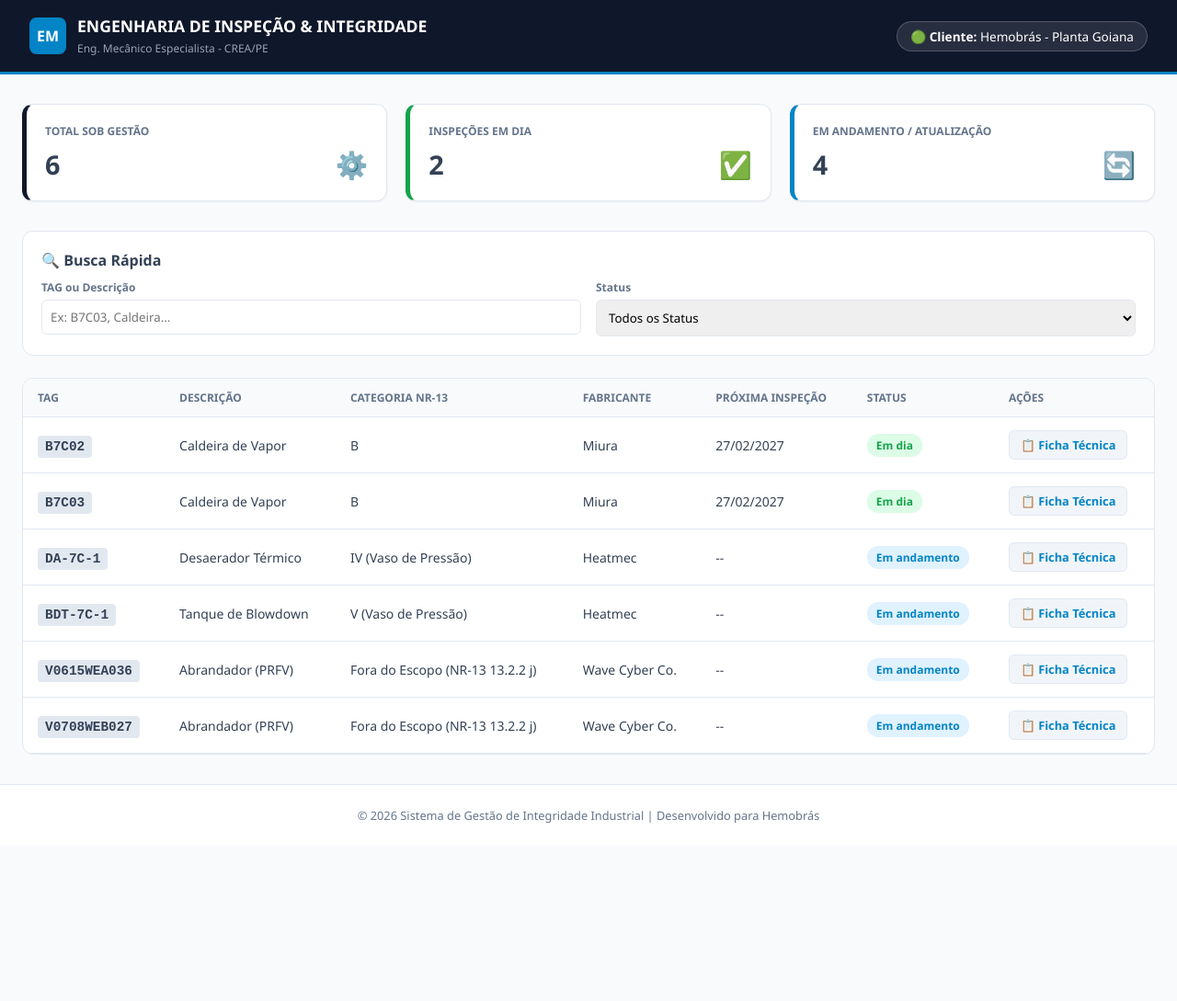
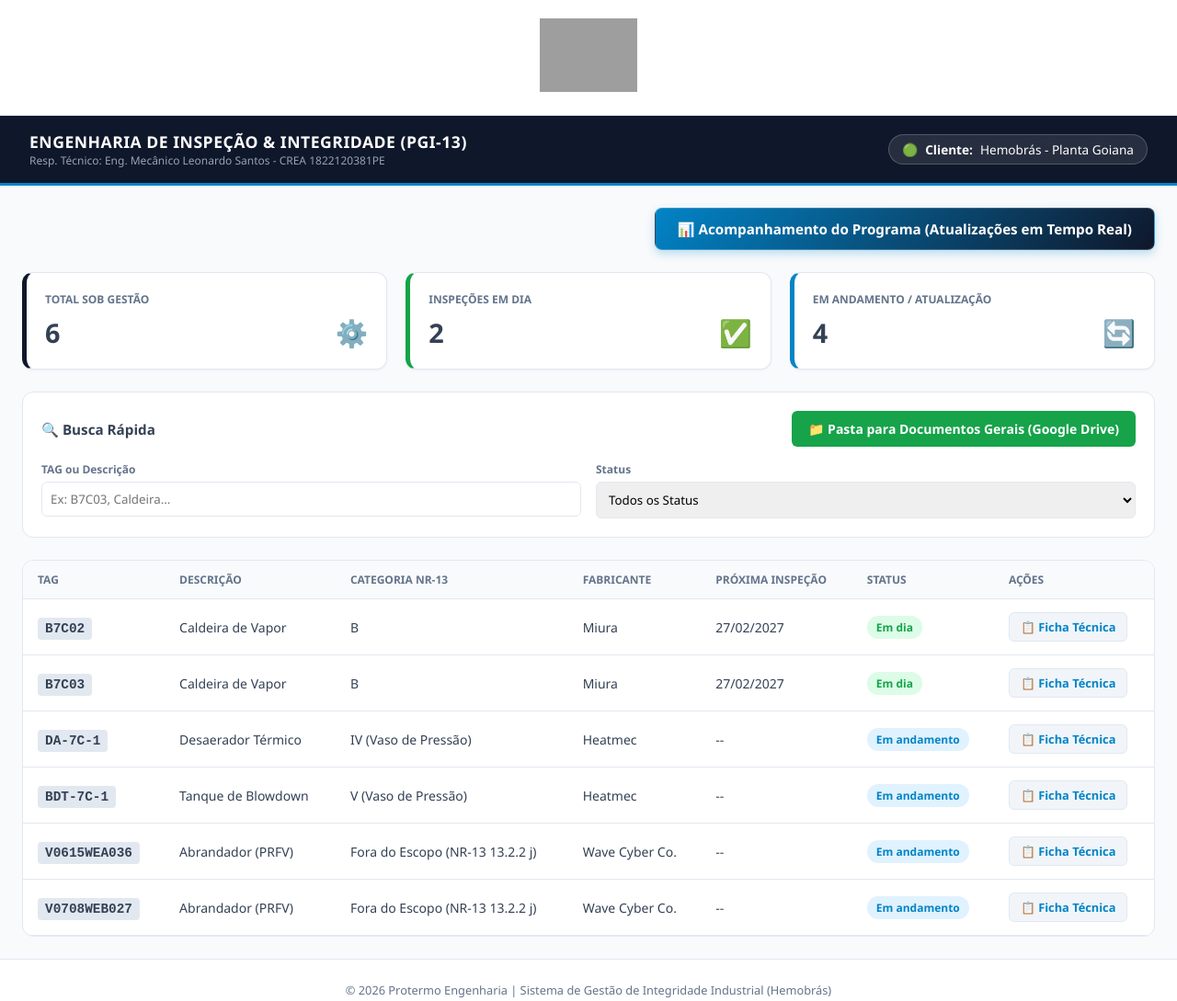
Before and after one commit to protermo-svg/Projeto-Portal-Hemobr-s, a plain HTML site: page index.html in a window 1280 px wide. Shown: the whole page at 92% size. Before the commit the page ends 920 px from the top, so only its background shows below. Drawn offline with Linux system fonts and the light colour scheme; grey boxes are pictures that could not be loaded.

Commit message:
Update index.html

```diff
--- a/index.html
+++ b/index.html
@@ -3,11 +3,12 @@
 <head>
     <meta charset="UTF-8">
     <meta name="viewport" content="width=device-width, initial-scale=1.0">
-    <title>Portal do Cliente - Hemobrás | Gestão de Integridade Industrial</title>
+    <title>Portal do Cliente - Hemobrás | PGI-13 Protermo Engenharia</title>
     <style>
         :root {
             --primary: #0f172a;
             --accent: #0284c7;
+            --accent-hover: #0369a1;
             --bg-body: #f8fafc;
             --card-bg: #ffffff;
             --text-main: #334155;
@@ -27,14 +28,75 @@
         * { box-sizing: border-box; margin: 0; padding: 0; font-family: 'Segoe UI', system-ui, sans-serif; }
         body { background-color: var(--bg-body); color: var(--text-main); display: flex; flex-direction: column; min-height: 100vh; }
 
-        .navbar { background-color: var(--primary); color: #ffffff; padding: 1rem 2rem; display: flex; justify-content: space-between; align-items: center; border-bottom: 3px solid var(--accent); }
+        /* BANNER DO TOPO COM A LOGO DA PROTERMO ENGENHARIA */
+        .top-banner {
+            background-color: #ffffff;
+            padding: 1.25rem;
+            text-align: center;
+            border-bottom: 1px solid var(--border-color);
+            box-shadow: 0 1px 3px rgba(0,0,0,0.05);
+        }
+        .top-banner img {
+            max-height: 80px;
+            width: auto;
+            object-fit: contain;
+        }
+
+        /* NAVBAR PRINCIPAL */
+        .navbar {
+            background-color: var(--primary);
+            color: #ffffff;
+            padding: 1rem 2rem;
+            display: flex;
+            justify-content: space-between;
+            align-items: center;
+            border-bottom: 3px solid var(--accent);
+        }
         .brand { display: flex; align-items: center; gap: 12px; }
-        .brand-logo { background: var(--accent); width: 40px; height: 40px; border-radius: 8px; display: flex; align-items: center; justify-content: center; font-weight: bold; color: white; }
-        .client-badge { background: rgba(255, 255, 255, 0.1); padding: 6px 14px; border-radius: 20px; font-size: 0.85rem; border: 1px solid rgba(255, 255, 255, 0.2); }
+        .brand-text h1 { font-size: 1.1rem; font-weight: 700; letter-spacing: 0.5px; }
+        .brand-text span { font-size: 0.75rem; color: #94a3b8; display: block; }
 
-        .container { max-width: 1400px; margin: 2rem auto; padding: 0 1.5rem; width: 100%; flex: 1; }
+        .client-badge {
+            background: rgba(255, 255, 255, 0.1);
+            padding: 6px 14px;
+            border-radius: 20px;
+            font-size: 0.85rem;
+            border: 1px solid rgba(255, 255, 255, 0.2);
+            display: flex;
+            align-items: center;
+            gap: 8px;
+        }
 
-        .summary-grid { display: grid; grid-template-columns: repeat(auto-fit, minmax(200px, 1fr)); gap: 1.25rem; margin-bottom: 2rem; }
+        .container { max-width: 1400px; margin: 1.5rem auto; padding: 0 1.5rem; width: 100%; flex: 1; }
+
+        /* BOTÃO DE ACOMPANHAMENTO EM TEMPO REAL */
+        .action-bar-top {
+            margin-bottom: 1.5rem;
+            display: flex;
+            justify-content: flex-end;
+        }
+        .btn-live-updates {
+            background: linear-gradient(135deg, #0284c7, #0f172a);
+            color: white;
+            padding: 12px 24px;
+            border-radius: 8px;
+            font-weight: 700;
+            font-size: 0.95rem;
+            text-decoration: none;
+            display: inline-flex;
+            align-items: center;
+            gap: 10px;
+            box-shadow: 0 4px 10px rgba(2, 132, 199, 0.25);
+            transition: all 0.2s ease;
+            border: 1px solid rgba(255,255,255,0.2);
+        }
+        .btn-live-updates:hover {
+            transform: translateY(-2px);
+            box-shadow: 0 6px 15px rgba(2, 132, 199, 0.35);
+        }
+
+        /* RESUMO DA GESTÃO */
+        .summary-grid { display: grid; grid-template-columns: repeat(auto-fit, minmax(200px, 1fr)); gap: 1.25rem; margin-bottom: 1.5rem; }
         .stat-card { background: var(--card-bg); padding: 1.25rem; border-radius: 12px; border: 1px solid var(--border-color); box-shadow: 0 1px 3px rgba(0,0,0,0.05); }
         .stat-card.info { border-left: 5px solid var(--primary); }
         .stat-card.ok { border-left: 5px solid var(--status-ok); }
@@ -42,11 +104,30 @@
         .stat-card .label { font-size: 0.75rem; font-weight: 700; color: var(--text-muted); text-transform: uppercase; margin-bottom: 8px; }
         .stat-card .number { font-size: 1.8rem; font-weight: 700; display: flex; justify-content: space-between; align-items: center; }
 
+        /* PAINEL DE BUSCA E BOTÃO PASTA GERAL */
         .filter-panel { background: var(--card-bg); border: 1px solid var(--border-color); border-radius: 12px; padding: 1.25rem; margin-bottom: 1.5rem; }
+        .filter-header { display: flex; justify-content: space-between; align-items: center; margin-bottom: 1rem; flex-wrap: wrap; gap: 10px; }
         .filter-grid { display: grid; grid-template-columns: repeat(auto-fit, minmax(200px, 1fr)); gap: 1rem; }
         .form-group { display: flex; flex-direction: column; gap: 5px; }
         .form-group label { font-size: 0.75rem; font-weight: 600; color: var(--text-muted); }
         .form-group input, .form-group select { padding: 9px; border: 1px solid var(--border-color); border-radius: 6px; outline: none; }
+
+        .btn-drive-general {
+            background-color: #16a34a;
+            color: white;
+            padding: 10px 18px;
+            border-radius: 6px;
+            font-weight: 600;
+            font-size: 0.875rem;
+            text-decoration: none;
+            display: inline-flex;
+            align-items: center;
+            gap: 8px;
+            transition: background 0.2s;
+        }
+        .btn-drive-general:hover {
+            background-color: #15803d;
+        }
 
         .table-card { background: var(--card-bg); border-radius: 12px; border: 1px solid var(--border-color); overflow-x: auto; }
         table { width: 100%; border-collapse: collapse; text-align: left; font-size: 0.875rem; }
@@ -75,24 +156,32 @@
         .spec-item span:first-child { color: var(--text-muted); font-weight: 600; }
 
         .doc-list { list-style: none; margin-top: 8px; }
-        .doc-list li { font-size: 0.85rem; margin-bottom: 6px; display: flex; align-items: center; gap: 6px; }
+        .doc-list li { font-size: 0.85rem; margin-bottom: 8px; display: flex; align-items: center; gap: 6px; }
         .doc-list a { color: var(--accent); text-decoration: none; font-weight: 600; }
+        .doc-list a:hover { text-decoration: underline; }
 
         footer { text-align: center; padding: 1.5rem; color: var(--text-muted); font-size: 0.8rem; border-top: 1px solid var(--border-color); background: #ffffff; margin-top: auto; }
 
         @media (max-width: 768px) {
+            .navbar { flex-direction: column; align-items: flex-start; gap: 10px; }
             .modal-body { grid-template-columns: 1fr; }
+            .action-bar-top { justify-content: center; }
         }
     </style>
 </head>
 <body>
 
+    <!-- BANNER SUPERIOR CENTRALIZADO COM A SUA LOGO -->
+    <div class="top-banner">
+        <img src="https://raw.githubusercontent.com/protermo-svg/Projeto-Portal-Hemobr-s/main/logo.png" alt="Protermo Engenharia" onerror="this.onerror=null; this.src='https://protermoengenharia.com.br/wp-content/uploads/2020/06/logo-protermo.png';">
+    </div>
+
+    <!-- NAVBAR PRINCIPAL -->
     <header class="navbar">
         <div class="brand">
-            <div class="brand-logo">EM</div>
-            <div>
-                <h1 style="font-size: 1.1rem;">ENGENHARIA DE INSPEÇÃO & INTEGRIDADE</h1>
-                <span style="font-size: 0.75rem; color: #94a3b8;">Eng. Mecânico Especialista - CREA/PE</span>
+            <div class="brand-text">
+                <h1>ENGENHARIA DE INSPEÇÃO & INTEGRIDADE (PGI-13)</h1>
+                <span>Resp. Técnico: Eng. Mecânico Leonardo Santos - CREA 1822120381PE</span>
             </div>
         </div>
         <div class="client-badge">
@@ -101,6 +190,13 @@
     </header>
 
     <div class="container">
+
+        <!-- BOTÃO 2: ACOMPANHAMENTO EM TEMPO REAL DAS VISITAS E ATUALIZAÇÕES -->
+        <div class="action-bar-top">
+            <a href="#" target="_blank" class="btn-live-updates">
+                📊 Acompanhamento do Programa (Atualizações em Tempo Real)
+            </a>
+        </div>
 
         <!-- RESUMO DA GESTÃO -->
         <section class="summary-grid">
@@ -118,9 +214,17 @@
             </div>
         </section>
 
-        <!-- FILTROS -->
+        <!-- FILTROS E BOTÃO 3: PASTA DE DOCUMENTOS GERAIS -->
         <section class="filter-panel">
-            <div style="font-weight: bold; margin-bottom: 10px;">🔍 Busca Rápida</div>
+            <div class="filter-header">
+                <div style="font-weight: bold; font-size: 0.95rem;">🔍 Busca Rápida</div>
+
+                <!-- BOTÃO 3: PASTA DRIVE GERAL -->
+                <a href="https://drive.google.com" target="_blank" class="btn-drive-general">
+                    📁 Pasta para Documentos Gerais (Google Drive)
+                </a>
+            </div>
+
             <div class="filter-grid">
                 <div class="form-group">
                     <label>TAG ou Descrição</label>
@@ -137,7 +241,7 @@
             </div>
         </section>
 
-        <!-- TABELA DE EQUIPAMENTOS REAL DA PLANILHA -->
+        <!-- TABELA DE EQUIPAMENTOS -->
         <div class="table-card">
             <table id="table-equip">
                 <thead>
@@ -159,7 +263,7 @@
                         <td>Miura</td>
                         <td>27/02/2027</td>
                         <td><span class="status-pill em-dia">Em dia</span></td>
-                        <td><button class="btn-ficha" onclick="openModal('B7C02', 'Caldeira de Vapor', 'B', 'Miura', '2022', 'BR01050080', 'LX300SG', '11,95 Kgf/cm²', '17,9 Kgf/cm²', '1694 Kgv/h', 'Gás Natural (GN)', 'ASME Sec. I 2019', '27/02/2027', 'Em dia')">📋 Ficha Técnica</button></td>
+                        <td><button class="btn-ficha" onclick="openModal('B7C02', 'Caldeira de Vapor', 'B', 'Miura', '2022', 'BR01050080', 'LX300SG', '11,95 Kgf/cm²', '17,9 Kgf/cm²', '1694 Kgv/h', 'Gás Natural (GN)', 'ASME Sec. I 2019', '27/02/2027', 'Em dia', 'caldeira')">📋 Ficha Técnica</button></td>
                     </tr>
                     <tr>
                         <td><span class="tag-badge">B7C03</span></td>
@@ -168,7 +272,7 @@
                         <td>Miura</td>
                         <td>27/02/2027</td>
                         <td><span class="status-pill em-dia">Em dia</span></td>
-                        <td><button class="btn-ficha" onclick="openModal('B7C03', 'Caldeira de Vapor', 'B', 'Miura', '2022', 'BR01050081', 'LX300SG', '11,95 Kgf/cm²', '17,9 Kgf/cm²', '4694 Kgv/h', 'Gás Natural (GN)', 'ASME Sec. I 2019', '27/02/2027', 'Em dia')">📋 Ficha Técnica</button></td>
+                        <td><button class="btn-ficha" onclick="openModal('B7C03', 'Caldeira de Vapor', 'B', 'Miura', '2022', 'BR01050081', 'LX300SG', '11,95 Kgf/cm²', '17,9 Kgf/cm²', '4694 Kgv/h', 'Gás Natural (GN)', 'ASME Sec. I 2019', '27/02/2027', 'Em dia', 'caldeira')">📋 Ficha Técnica</button></td>
                     </tr>
                     <tr>
                         <td><span class="tag-badge">DA-7C-1</span></td>
@@ -177,7 +281,7 @@
                         <td>Heatmec</td>
                         <td>--</td>
                         <td><span class="status-pill em-andamento">Em andamento</span></td>
-                        <td><button class="btn-ficha" onclick="openModal('DA-7C-1', 'Desaerador Térmico', 'IV', 'Heatmec', '2022', 'OS 6355-22', 'Horizontal', '3,0 Kgf/cm²', '4,5 Kgf/cm²', '10 m³/h', 'Vapor / Água', 'ASME VIII div 1/2021', '--', 'Em andamento')">📋 Ficha Técnica</button></td>
+                        <td><button class="btn-ficha" onclick="openModal('DA-7C-1', 'Desaerador Térmico', 'IV', 'Heatmec', '2022', 'OS 6355-22', 'Horizontal', '3,0 Kgf/cm²', '4,5 Kgf/cm²', '10 m³/h', 'Vapor / Água', 'ASME VIII div 1/2021', '--', 'Em andamento', 'desaerador')">📋 Ficha Técnica</button></td>
                     </tr>
                     <tr>
                         <td><span class="tag-badge">BDT-7C-1</span></td>
@@ -186,7 +290,7 @@
                         <td>Heatmec</td>
                         <td>--</td>
                         <td><span class="status-pill em-andamento">Em andamento</span></td>
-                        <td><button class="btn-ficha" onclick="openModal('BDT-7C-1', 'Tanque de Blowdown', 'V', 'Heatmec', '2022', 'OS 6355-22', 'Vertical', '2,0 Kgf/cm²', '3,0 Kgf/cm²', '1 m³', 'Purga de Caldeira', 'ASME VIII Div. 1', '--', 'Em andamento')">📋 Ficha Técnica</button></td>
+                        <td><button class="btn-ficha" onclick="openModal('BDT-7C-1', 'Tanque de Blowdown', 'V', 'Heatmec', '2022', 'OS 6355-22', 'Vertical', '2,0 Kgf/cm²', '3,0 Kgf/cm²', '1 m³', 'Purga de Caldeira', 'ASME VIII Div. 1', '--', 'Em andamento', 'blowdown')">📋 Ficha Técnica</button></td>
                     </tr>
                     <tr>
                         <td><span class="tag-badge">V0615WEA036</span></td>
@@ -195,7 +299,7 @@
                         <td>Wave Cyber Co.</td>
                         <td>--</td>
                         <td><span class="status-pill em-andamento">Em andamento</span></td>
-                        <td><button class="btn-ficha" onclick="openModal('V0615WEA036', 'Abrandador de Água', 'Fora do Escopo NR-13', 'Wave Cyber Co.', '2021', 'S/N', 'Vaso de Fibra (PRFV)', '10,5 Kgf/cm²', '11,5 Kgf/cm²', 'Tratamento de Água', 'Água Bruta', 'ASME X/2010', '--', 'Em andamento')">📋 Ficha Técnica</button></td>
+                        <td><button class="btn-ficha" onclick="openModal('V0615WEA036', 'Abrandador de Água', 'Fora do Escopo NR-13', 'Wave Cyber Co.', '2021', 'S/N', 'Vaso de Fibra (PRFV)', '10,5 Kgf/cm²', '11,5 Kgf/cm²', 'Tratamento de Água', 'Água Bruta', 'ASME X/2010', '--', 'Em andamento', 'abrandador')">📋 Ficha Técnica</button></td>
                     </tr>
                     <tr>
                         <td><span class="tag-badge">V0708WEB027</span></td>
@@ -204,7 +308,7 @@
                         <td>Wave Cyber Co.</td>
                         <td>--</td>
                         <td><span class="status-pill em-andamento">Em andamento</span></td>
-                        <td><button class="btn-ficha" onclick="openModal('V0708WEB027', 'Abrandador de Água', 'Fora do Escopo NR-13', 'Wave Cyber Co.', '2021', 'S/N', 'Vaso de Fibra (PRFV)', '10,5 Kgf/cm²', '11,5 Kgf/cm²', 'Tratamento de Água', 'Água Bruta', 'ASME X/2010', '--', 'Em andamento')">📋 Ficha Técnica</button></td>
+                        <td><button class="btn-ficha" onclick="openModal('V0708WEB027', 'Abrandador de Água', 'Fora do Escopo NR-13', 'Wave Cyber Co.', '2021', 'S/N', 'Vaso de Fibra (PRFV)', '10,5 Kgf/cm²', '11,5 Kgf/cm²', 'Tratamento de Água', 'Água Bruta', 'ASME X/2010', '--', 'Em andamento', 'abrandador')">📋 Ficha Técnica</button></td>
                     </tr>
                 </tbody>
             </table>
@@ -212,7 +316,7 @@
 
     </div>
 
-    <!-- MODAL / POP-UP DA FICHA TÉCNICA DO EQUIPAMENTO -->
+    <!-- MODAL / POP-UP DA FICHA TÉCNICA -->
     <div id="fichaModal" class="modal-overlay">
         <div class="modal-card">
             <div class="modal-header">
@@ -237,7 +341,7 @@
                     <div class="spec-item"><span>Categoria NR-13:</span> <strong id="m-cat">--</strong></div>
                 </div>
 
-                <!-- DOCUMENTAÇÃO E STATUS -->
+                <!-- DOCUMENTAÇÃO DINÂMICA FILTRADA POR TIPO DE EQUIPAMENTO -->
                 <div class="spec-box">
                     <div class="spec-title">Documentação & Integridade</div>
                     <div class="spec-item"><span>Status Atual:</span> <span id="m-status">--</span></div>
@@ -245,14 +349,8 @@
 
                     <div style="margin-top: 15px;">
                         <div class="spec-title">Documentação Necessária / Checklist</div>
-                        <ul class="doc-list">
-                            <li>📄 <a href="#">Relatórios de Inspeção (PDF)</a></li>
-                            <li>📘 <a href="#">Prontuário do Equipamento</a></li>
-                            <li>📐 <a href="#">Projeto de Instalação</a></li>
-                            <li>📜 <a href="#">Certificados PSV e Manômetros</a></li>
-                            <li>📙 <a href="#">Manual de Operação / Procedimentos</a></li>
-                            <li>📗 <a href="#">Livro de Registro de Segurança</a></li>
-                            <li>🎓 <a href="#">Treinamento de Operadores</a></li>
+                        <ul class="doc-list" id="m-doc-container">
+                            <!-- Os links serão inseridos dinamicamente de acordo com o tipo de equipamento -->
                         </ul>
                     </div>
                 </div>
@@ -261,7 +359,7 @@
     </div>
 
     <footer>
-        <p>© 2026 Sistema de Gestão de Integridade Industrial | Desenvolvido para Hemobrás</p>
+        <p>© 2026 Protermo Engenharia | Sistema de Gestão de Integridade Industrial (Hemobrás)</p>
     </footer>
 
     <script>
@@ -278,7 +376,7 @@
             });
         }
 
-        function openModal(tag, desc, cat, fab, ano, serie, modelo, pmta, teste, cap, comb, proj, prox, status) {
+        function openModal(tag, desc, cat, fab, ano, serie, modelo, pmta, teste, cap, comb, proj, prox, status, tipo) {
             document.getElementById("m-title").innerText = desc + " - " + tag;
             document.getElementById("m-tag").innerText = tag;
             document.getElementById("m-desc").innerText = desc;
@@ -295,6 +393,37 @@
             document.getElementById("m-prox").innerText = prox;
             document.getElementById("m-status").innerText = status;
 
+            // MONTAGEM DINÂMICA DA LISTA DE DOCUMENTOS CONFORME A NECESSIDADE DE CADA EQUIPAMENTO
+            var docContainer = document.getElementById("m-doc-container");
+            var htmlDocs = "";
+
+            if (tipo === 'caldeira' || tipo === 'blowdown') {
+                htmlDocs += '<li>📄 <a href="#" target="_blank">Relatórios de Inspeção (PDF)</a></li>';
+                htmlDocs += '<li>📘 <a href="#" target="_blank">Prontuário do Equipamento</a></li>';
+                htmlDocs += '<li>📐 <a href="#" target="_blank">Projeto de Instalação</a></li>';
+                htmlDocs += '<li>📜 <a href="#" target="_blank">Certificados PSV e Manômetros</a></li>';
+                htmlDocs += '<li>📙 <a href="#" target="_blank">Manual de Operação / Procedimentos</a></li>';
+                htmlDocs += '<li>📗 <a href="#" target="_blank">Livro de Registro de Segurança</a></li>';
+                htmlDocs += '<li>🎓 <a href="#" target="_blank">Treinamento de Operadores</a></li>';
+            }
+            else if (tipo === 'desaerador') {
+                // Item 4: Sem treinamento de operadores
+                htmlDocs += '<li>📄 <a href="#" target="_blank">Relatórios de Inspeção (PDF)</a></li>';
+                htmlDocs += '<li>📘 <a href="#" target="_blank">Prontuário do Equipamento</a></li>';
+                htmlDocs += '<li>📐 <a href="#" target="_blank">Projeto de Instalação</a></li>';
+                htmlDocs += '<li>📜 <a href="#" target="_blank">Certificados PSV e Manômetros</a></li>';
+                htmlDocs += '<li>📙 <a href="#" target="_blank">Manual de Operação / Procedimentos</a></li>';
+                htmlDocs += '<li>📗 <a href="#" target="_blank">Livro de Registro de Segurança</a></li>';
+            }
+            else if (tipo === 'abrandador') {
+                // Item 5: Sem PSV/Manômetros, Sem Livro de Registro e Sem Treinamento
+                htmlDocs += '<li>📄 <a href="#" target="_blank">Relatórios de Inspeção (PDF)</a></li>';
+                htmlDocs += '<li>📘 <a href="#" target="_blank">Prontuário / Data Sheet do Fabricante</a></li>';
+                htmlDocs += '<li>📐 <a href="#" target="_blank">Projeto de Instalação / Desenho</a></li>';
+                htmlDocs += '<li>📙 <a href="#" target="_blank">Manual de Operação do Fabricante</a></li>';
+            }
+
+            docContainer.innerHTML = htmlDocs;
             document.getElementById("fichaModal").style.display = "flex";
         }
 
```
